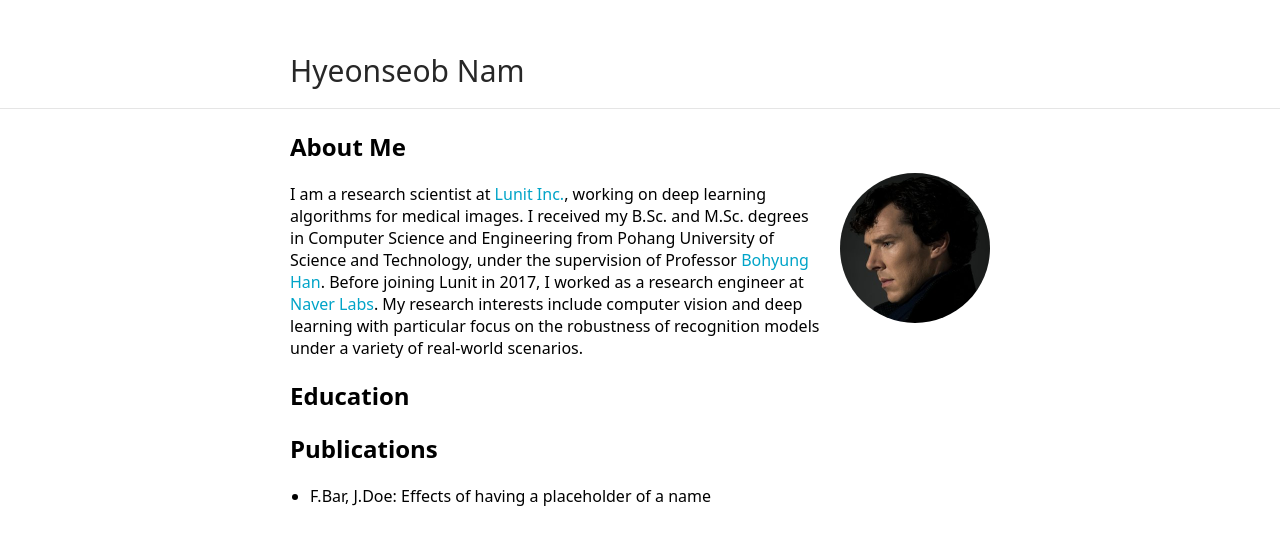
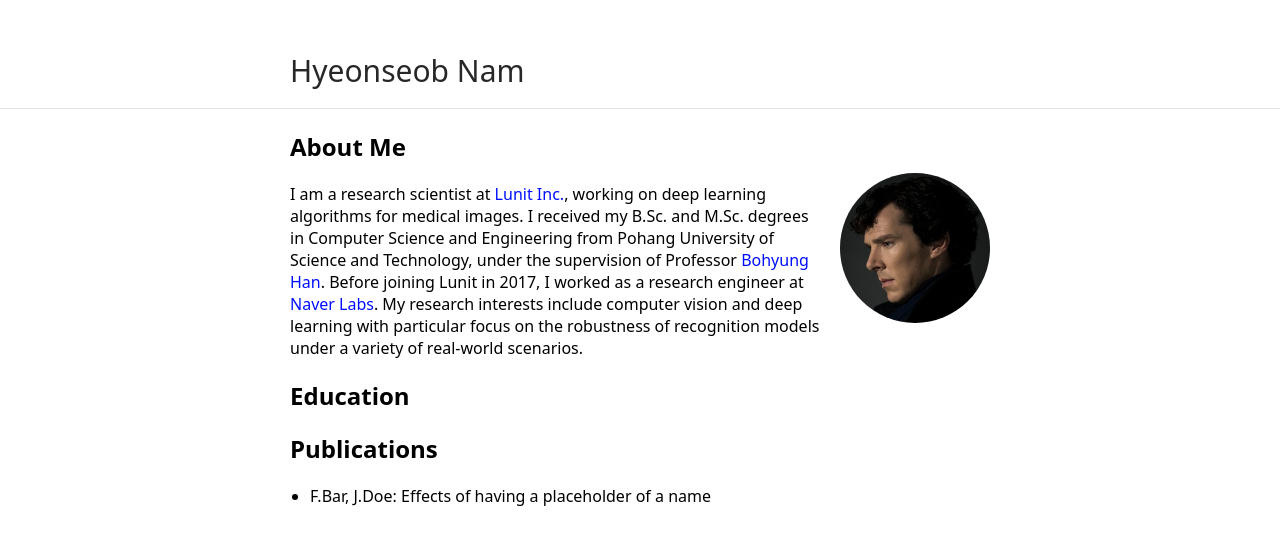
Before and after one commit to gholste/hyeonseobnam.github.io, a Jekyll site: the page built from index.md, in a window 1280 px wide. Shown: the top 545 px of the page. Built offline with Jekyll 4.4.1, drawn with Linux system fonts in a browser that asks for light colours.

Commit message:
Update vars.scss

```diff
--- a/_sass/vars.scss
+++ b/_sass/vars.scss
@@ -2,7 +2,7 @@
  * Customization Variables
  */
 
-$accent: #00a4c8;
+$accent: #000fff;
 $image-size: 150px;
 
 /*
```
